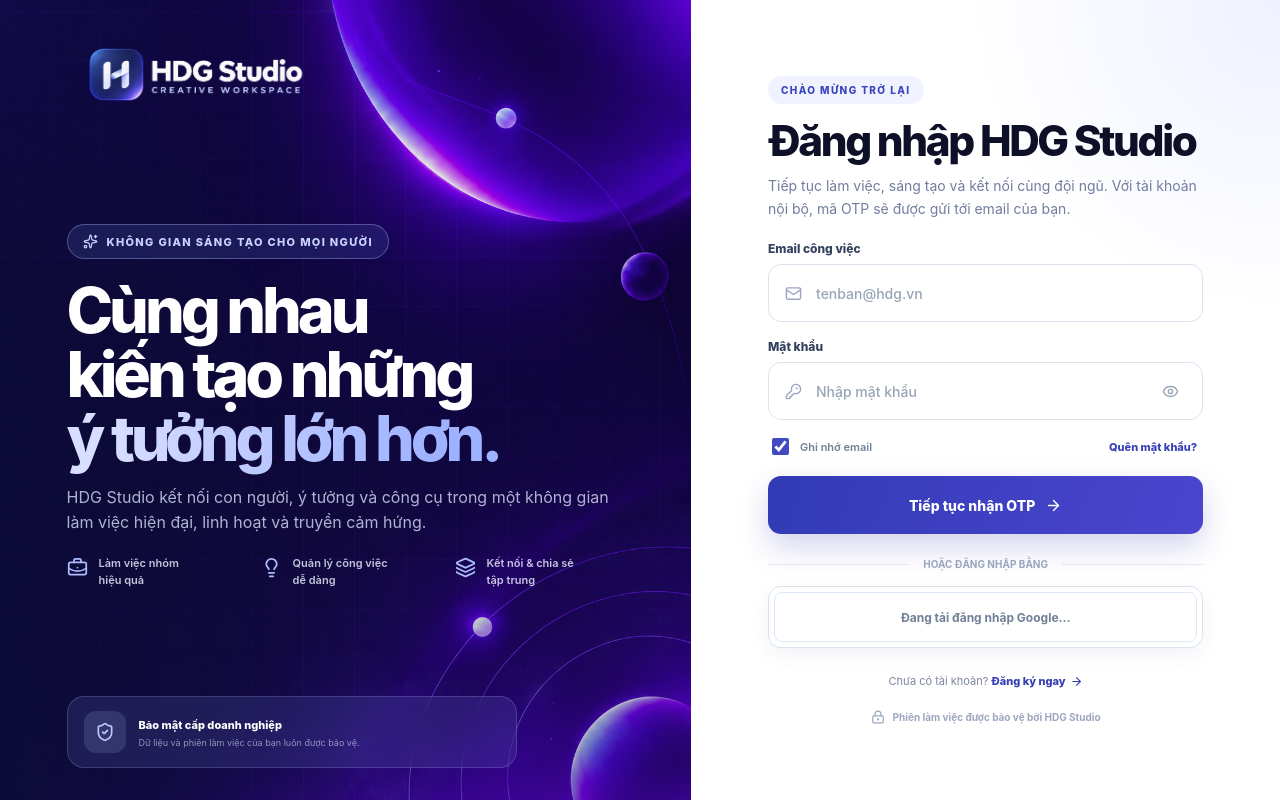
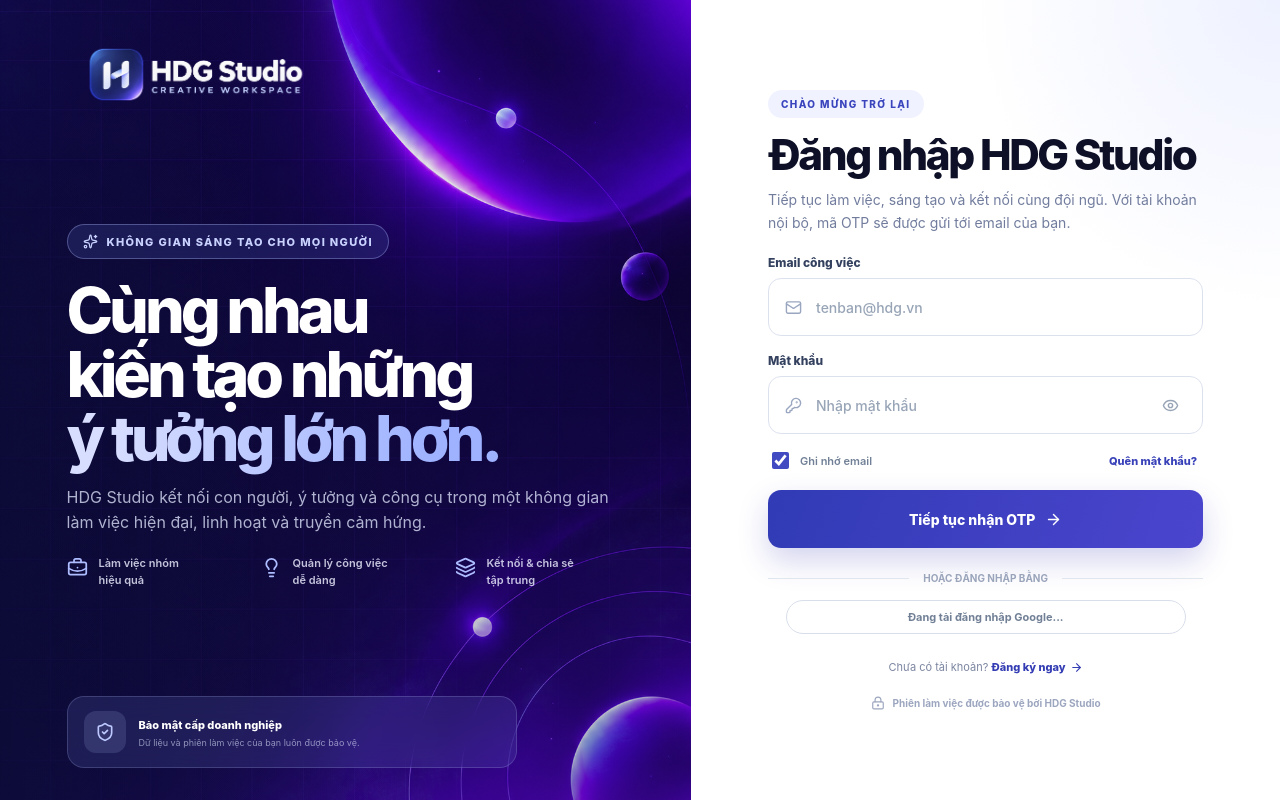
Before and after one commit to lethanh2006/nrapp-user-web, a Next.js app: page /dang-nhap in a window 1280 px wide. Built offline with nearby package versions, Linux system fonts and the light colour scheme; no server answers.

Commit message:
Thu gọn nút đăng nhập Google trên mọi màn hình

```diff
--- a/components/features/google-sign-in-button.module.css
+++ b/components/features/google-sign-in-button.module.css
@@ -2,65 +2,48 @@
   position: relative;
   display: grid;
   width: 100%;
-  min-height: 62px;
+  min-width: 0;
+  min-height: 34px;
   place-items: center;
-  overflow: hidden;
-  border: 1px solid #dce1ee;
-  border-radius: 13px;
-  padding: 5px;
-  background: #fff;
-  box-shadow: 0 7px 20px rgba(42, 47, 112, .06);
-  transition: border-color 160ms ease, box-shadow 160ms ease, transform 160ms ease;
-}
-
-.wrap:hover {
-  border-color: #bcc3e4;
-  box-shadow: 0 10px 26px rgba(42, 47, 112, .11);
-  transform: translateY(-1px);
-}
-
-.wrap:focus-within {
-  border-color: var(--blue-500);
-  box-shadow: var(--focus-ring), 0 10px 26px rgba(36, 87, 167, .12);
+  overflow: visible;
 }
 
 .button {
-  display: grid;
+  display: flex;
   width: 100%;
-  min-height: 50px;
-  place-items: center;
+  min-width: 0;
+  min-height: 32px;
+  justify-content: center;
+  overflow: visible;
+  padding-inline: 2px;
 }
 
 .button iframe {
   display: block;
-  max-width: 100%;
-  border-radius: 8px;
 }
 
 .button > div {
-  display: flex;
-  max-width: 100%;
-  justify-content: center;
-  margin-inline: auto;
+  flex-shrink: 0;
 }
 
 .placeholder,
 .overlay {
   position: absolute;
-  inset: 5px;
+  z-index: 2;
+  inset: 0 max(2px, calc((100% - 400px) / 2));
   display: flex;
+  min-height: 32px;
   align-items: center;
   justify-content: center;
-  border: 1px solid var(--blue-100);
-  border-radius: 8px;
+  border: 1px solid #d8deea;
+  border-radius: 999px;
   background: white;
   color: var(--slate-500);
-  font-size: 12px;
+  font-size: 11px;
   font-weight: 700;
 }
 
 .overlay {
-  z-index: 2;
   gap: 8px;
   color: var(--blue-800);
 }
@@ -76,13 +59,7 @@
 
 .disabled {
   pointer-events: none;
-  transform: none;
   opacity: .82;
-}
-
-@media (prefers-reduced-motion: reduce) {
-  .wrap { transition: none; }
-  .wrap:hover { transform: none; }
 }
 
 @keyframes google-spin {
--- a/components/features/google-sign-in-button.tsx
+++ b/components/features/google-sign-in-button.tsx
@@ -22,10 +22,10 @@
   renderButton: (parent: HTMLElement, options: {
     type: "standard";
     theme: "outline";
-    size: "large";
+    size: "medium";
     text: "signin_with";
-    shape: "rectangular";
-    logo_alignment: "left";
+    shape: "pill";
+    logo_alignment: "center";
     locale: "vi";
     width: number;
   }) => void;
@@ -50,10 +50,17 @@
   onUnavailable: (message: string) => void;
 }) {
   const containerRef = useRef<HTMLDivElement>(null);
+  const onCredentialRef = useRef(onCredential);
+  const onUnavailableRef = useRef(onUnavailable);
   const [scriptReady, setScriptReady] = useState(false);
   const clientId = process.env.NEXT_PUBLIC_GOOGLE_WEB_CLIENT_ID?.trim() || DEFAULT_GOOGLE_WEB_CLIENT_ID;
 
-  const renderGoogleButton = useCallback(() => {
+  useEffect(() => {
+    onCredentialRef.current = onCredential;
+    onUnavailableRef.current = onUnavailable;
+  }, [onCredential, onUnavailable]);
+
+  const renderGoogleButton = useCallback((availableWidth?: number) => {
     const accounts = window.google?.accounts.id;
     const container = containerRef.current;
     if (!accounts || !container) return;
@@ -61,10 +68,10 @@
     activeCredentialHandler = (response) => {
       const credential = response.credential?.trim();
       if (!credential) {
-        onUnavailable("Google không trả về thông tin xác thực. Vui lòng thử lại.");
+        onUnavailableRef.current("Google không trả về thông tin xác thực. Vui lòng thử lại.");
         return;
       }
-      onCredential(credential);
+      onCredentialRef.current(credential);
     };
 
     if (initializedClientId !== clientId) {
@@ -77,31 +84,33 @@
       initializedClientId = clientId;
     }
 
+    const width = Math.min(400, Math.floor(availableWidth ?? container.clientWidth));
+    if (width <= 0) return;
     container.replaceChildren();
-    const width = Math.max(220, Math.min(400, Math.floor(container.getBoundingClientRect().width)));
     accounts.renderButton(container, {
       type: "standard",
       theme: "outline",
-      size: "large",
+      size: "medium",
       text: "signin_with",
-      shape: "rectangular",
-      logo_alignment: "left",
+      shape: "pill",
+      logo_alignment: "center",
       locale: "vi",
       width,
     });
-  }, [clientId, onCredential, onUnavailable]);
+  }, [clientId]);
 
   useEffect(() => {
     if (!scriptReady) return;
-    renderGoogleButton();
     const container = containerRef.current;
-    if (!container || typeof ResizeObserver === "undefined") return;
-    let previousWidth = Math.floor(container.getBoundingClientRect().width);
+    if (!container) return;
+    let previousWidth = Math.min(400, Math.floor(container.clientWidth));
+    renderGoogleButton(previousWidth);
+    if (typeof ResizeObserver === "undefined") return;
     const observer = new ResizeObserver(([entry]) => {
-      const width = Math.floor(entry.contentRect.width);
+      const width = Math.min(400, Math.floor(entry.contentRect.width));
       if (Math.abs(width - previousWidth) < 2) return;
       previousWidth = width;
-      renderGoogleButton();
+      renderGoogleButton(width);
     });
     observer.observe(container);
     return () => observer.disconnect();
@@ -117,7 +126,7 @@
         src="https://accounts.google.com/gsi/client?hl=vi"
         strategy="afterInteractive"
         onReady={() => setScriptReady(true)}
-        onError={() => onUnavailable("Không thể tải dịch vụ đăng nhập Google. Vui lòng kiểm tra kết nối mạng.")}
+        onError={() => onUnavailableRef.current("Không thể tải dịch vụ đăng nhập Google. Vui lòng kiểm tra kết nối mạng.")}
       />
       <div ref={containerRef} className={styles.button} aria-label="Tiếp tục với Google" />
       {!scriptReady ? <span className={styles.placeholder}>Đang tải đăng nhập Google...</span> : null}
```
